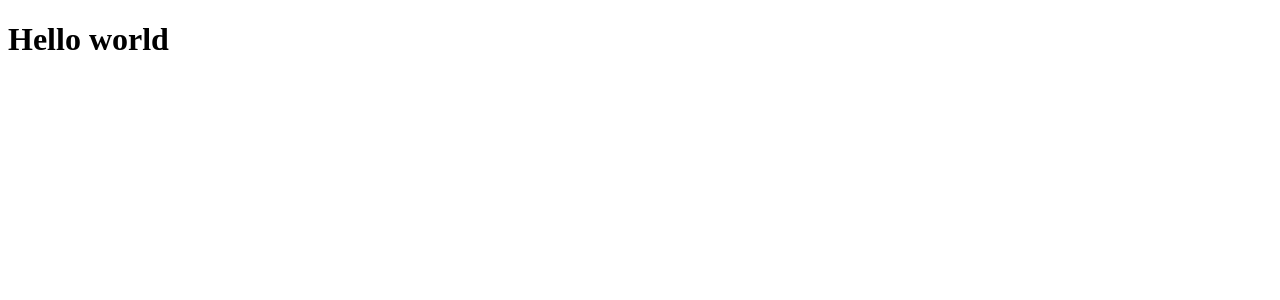
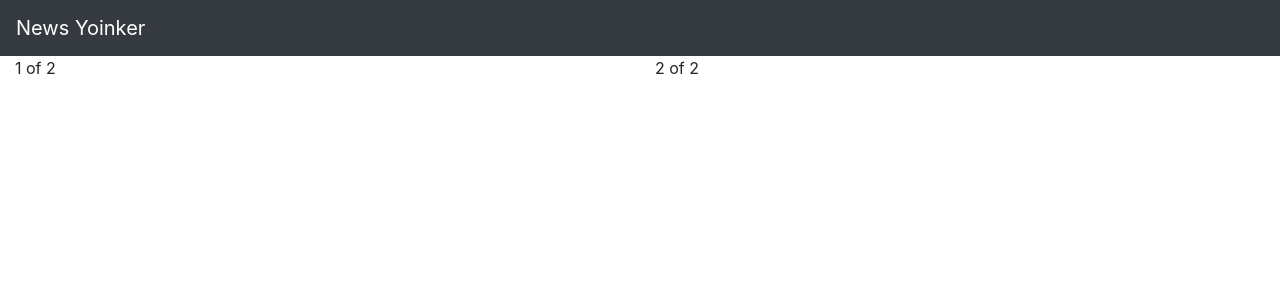
Before and after one commit to MaciejWitkowskiDev/news-yoinker, a React (Create React App) app: page / in a window 1280 px wide. Shown: the top 300 px of the page. Built offline with nearby package versions, Linux system fonts and the light colour scheme.

Commit message:
Added bootstrap basic template

```diff
--- a/package.json
+++ b/package.json
@@ -7,7 +7,9 @@
     "@testing-library/react": "^11.2.7",
     "@testing-library/user-event": "^12.8.3",
     "axios": "^0.21.1",
+    "bootstrap": "^4.6.0",
     "react": "^17.0.2",
+    "react-bootstrap": "^1.6.1",
     "react-dom": "^17.0.2",
     "react-scripts": "4.0.3",
     "web-vitals": "^1.1.2"
--- a/public/index.html
+++ b/public/index.html
@@ -11,6 +11,11 @@
     />
     <link rel="apple-touch-icon" href="%PUBLIC_URL%/logo192.png" />
     <link rel="manifest" href="%PUBLIC_URL%/manifest.json" />
+    <link
+          rel="stylesheet"
+          href="https://cdn.jsdelivr.net/npm/bootstrap@4.6.0/dist/css/bootstrap.min.css"
+          integrity="sha384-B0vP5xmATw1+K9KRQjQERJvTumQW0nPEzvF6L/Z6nronJ3oUOFUFpCjEUQouq2+l"
+          crossorigin="anonymous"/>
     <title>News Yoinker - Yoink the news</title>
   </head>
   <body>
--- a/src/App.js
+++ b/src/App.js
@@ -1,7 +1,18 @@
+import Nav from './Nav';
+import Container from 'react-bootstrap/Container';
+import Row from 'react-bootstrap/Row'
+import Col from 'react-bootstrap/Col'
+
 const App = () => {
   return (
     <>
-      <h1>Hello world</h1>
+      <Nav />
+      <Container fluid>
+        <Row>
+          <Col>1 of 2</Col>
+          <Col>2 of 2</Col>
+        </Row>
+      </Container>
     </>
   );
 }
--- /dev/null
+++ b/src/Nav.js
@@ -0,0 +1,13 @@
+import Navbar from "react-bootstrap/Navbar";
+
+const Nav = () =>{
+    return(
+        <>
+            <Navbar bg="dark" variant="dark">
+                <Navbar.Brand href="#home">News Yoinker</Navbar.Brand>
+            </Navbar>
+        </>
+    );
+}
+
+export default Nav
```
Also changed, not shown: 1 other file (tests, documents, lock files or other folders).
